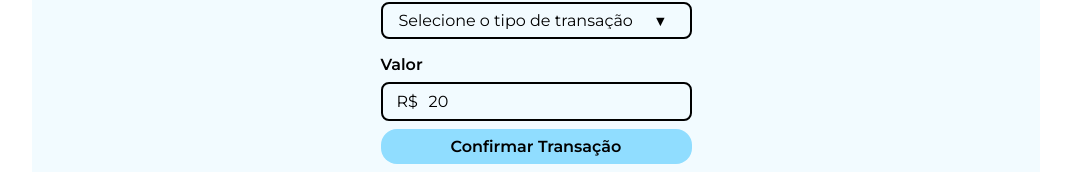
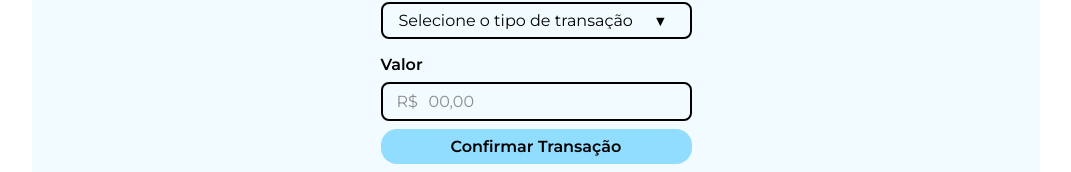
Before and after one commit to LoriJr/Alura-anybank, an Angular app: page / in a window 1280 px wide. Shown: the part 412-584 px from the top of the page, without its empty margins (104-1175 px from the left). Built offline with nearby package versions, Linux system fonts and the light colour scheme.

Commit message:
adicionando ngNativeValidate

```diff
--- a/src/app/form-nova-transacao/form-nova-transacao.html
+++ b/src/app/form-nova-transacao/form-nova-transacao.html
@@ -1,12 +1,12 @@
 <main class="form-wrapper">
-  <form (ngSubmit)="aoSubmeter()" class="form">
+  <form (ngSubmit)="aoSubmeter()" class="form" ngNativeValidate >
     <h2 class="titulo">Nova transação</h2>
 
     <div class="campos">
       <label class="campo-grupo">
         Transação
         <div class="select-wrapper">
-          <select name="tipo-transacao" class="campo select-tipo-transacao" required>
+          <select [(ngModel)]="tipoTransacao" name="tipo-transacao" class="campo select-tipo-transacao" required>
             <option value="" selected disabled>Selecione o tipo de transação</option>
             <option value="deposito">Depósito</option>
             <option value="saque">Saque</option>
--- a/src/app/form-nova-transacao/form-nova-transacao.ts
+++ b/src/app/form-nova-transacao/form-nova-transacao.ts
@@ -8,9 +8,11 @@ import { FormsModule } from '@angular/forms';
   styleUrl: './form-nova-transacao.css',
 })
 export class FormNovaTransacao {
-  valorTransacao = "20";
+  tipoTransacao = ""
+  valorTransacao = "";
 
   aoSubmeter(){
+    console.log(this.tipoTransacao)
     console.log(this.valorTransacao)
   }
 
```
